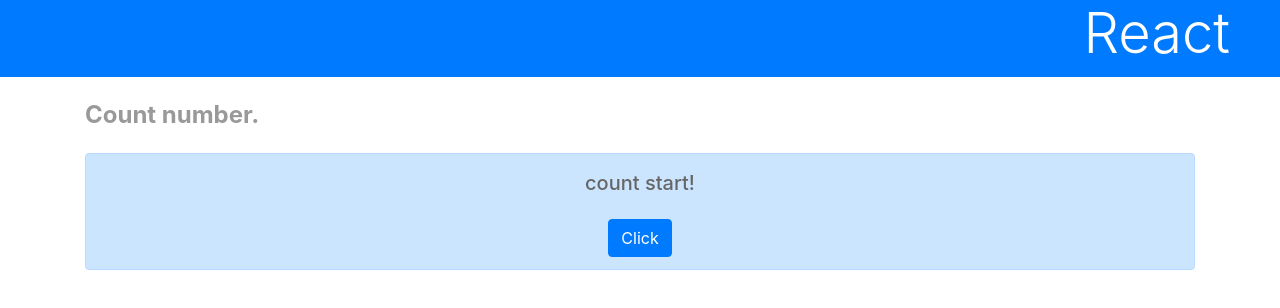
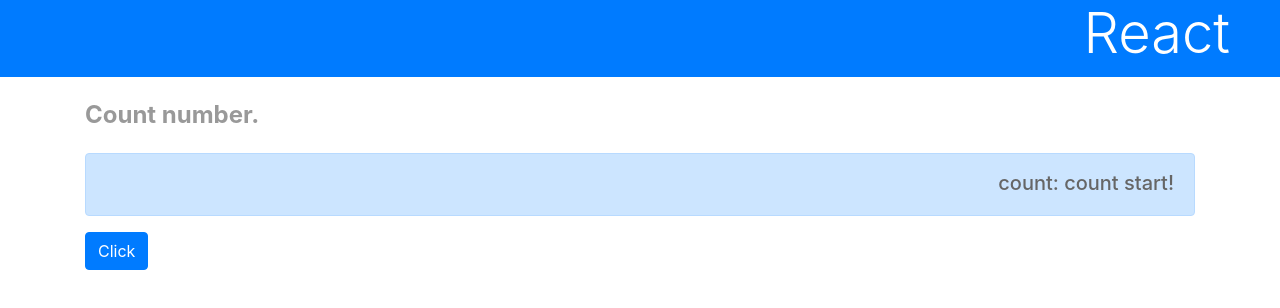
Before and after one commit to shusuke-nakamura/entry-react, a React (Create React App) app in the folder react_app/: page / in a window 1280 px wide. Shown: the top 308 px of the page. Built offline with nearby package versions, Linux system fonts and the light colour scheme.

Commit message:
buttonでstateを変更

```diff
--- a/react_app/src/App.js
+++ b/react_app/src/App.js
@@ -8,6 +8,7 @@
     this.state = {
       counter: 0,
       msg: 'count start!',
+      flg: true,
     }
     this.doAction = this.doAction.bind(this)
   }
@@ -15,7 +16,8 @@
   doAction(event) {
     this.setState({
       counter: this.state.counter + 1,
-      msg: '*** count: ' + this.state.counter + ' ***'
+      msg: this.state.counter,
+      flg: !this.state.flg,
     })
   }
 
@@ -24,8 +26,16 @@
     <h1 className="bg-primary text-white display-4">React</h1>
     <div className="container">
       <p className="subtitle">Count number.</p>
-      <div className="alert alert-primary text-center">
-        <p className="h5 mb-4">{this.state.msg}</p>
+      {this.state.flg ?
+        <div className="alert alert-primary text-right">
+          <p className="h5">count: {this.state.msg}</p>
+        </div>
+        :
+        <div className="alert alert-warning text-left">
+          <p className="h5">{this.state.msg}です。</p>
+        </div>
+      }
+      <div className="text-content">
         <button className="btn btn-primary" onClick={this.doAction}>Click</button>
       </div>
     </div>
```
